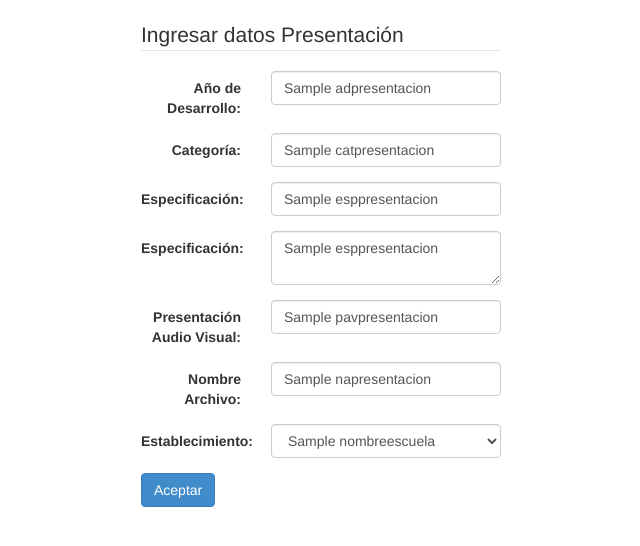
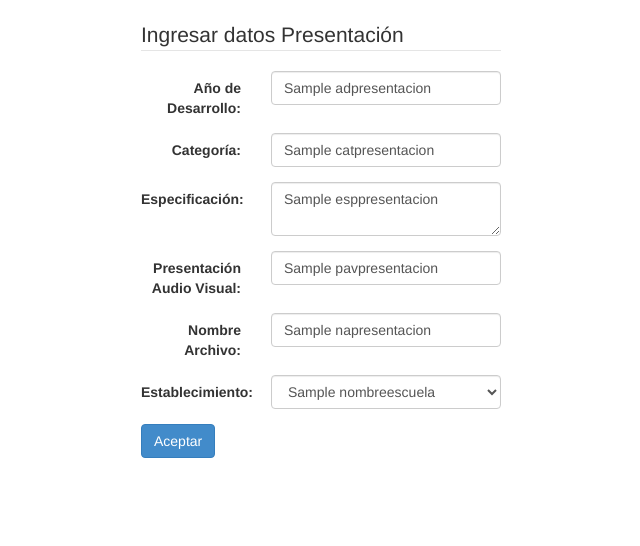
Before and after one commit to sirdio/asignaciones, a Symfony app: template src/AppBundle/Resources/views/Presentacion/editarpresentacion.html.twig in a window 1280 px wide. Shown: the part 52-598 px from the top of the page, without its empty margins (319-959 px from the left). Run offline with Twig, Linux system fonts and the light colour scheme; the template is opened without the code that fills it: most values are stand-ins (such as "Sample title", 1, 10 or a date in 2020); some libraries are stand-ins or nearby versions.

Commit message:
ABM Presentacion7

```diff
--- a/src/AppBundle/Resources/views/Presentacion/editarpresentacion.html.twig
+++ b/src/AppBundle/Resources/views/Presentacion/editarpresentacion.html.twig
@@ -36,13 +36,6 @@
   </div>
 </div>
 
-<!-- Text input-->
-<div class="form-group">
-  <label class="col-md-4 control-label" for="esppresentacion">Especificaci&oacuten:</label>
-  <div class="col-md-8">
-  <input id="esppresentacion" name="esppresentacion" class="form-control input-md" required="" type="text" value="{{presentacion.esppresentacion}}">
-  </div>
-</div>
 <!-- Textarea -->
 <div class="form-group">
   <label class="col-md-4 control-label" for="esppresentacion">Especificaci&oacuten:</label>
```
